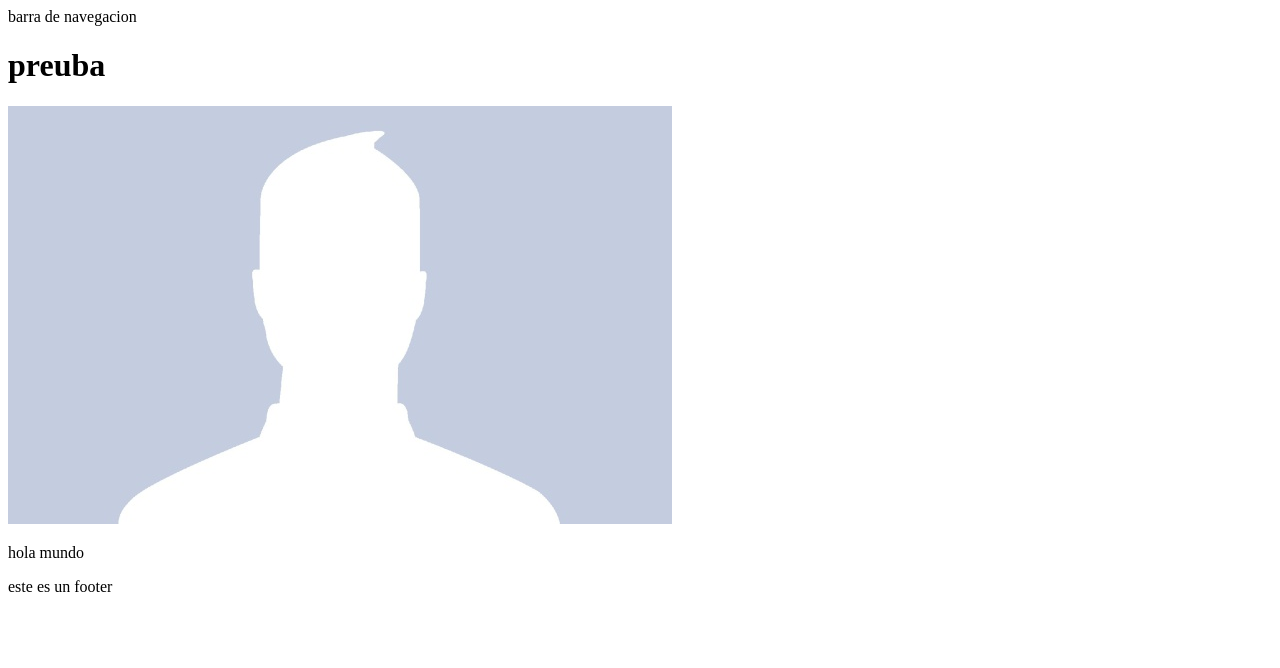
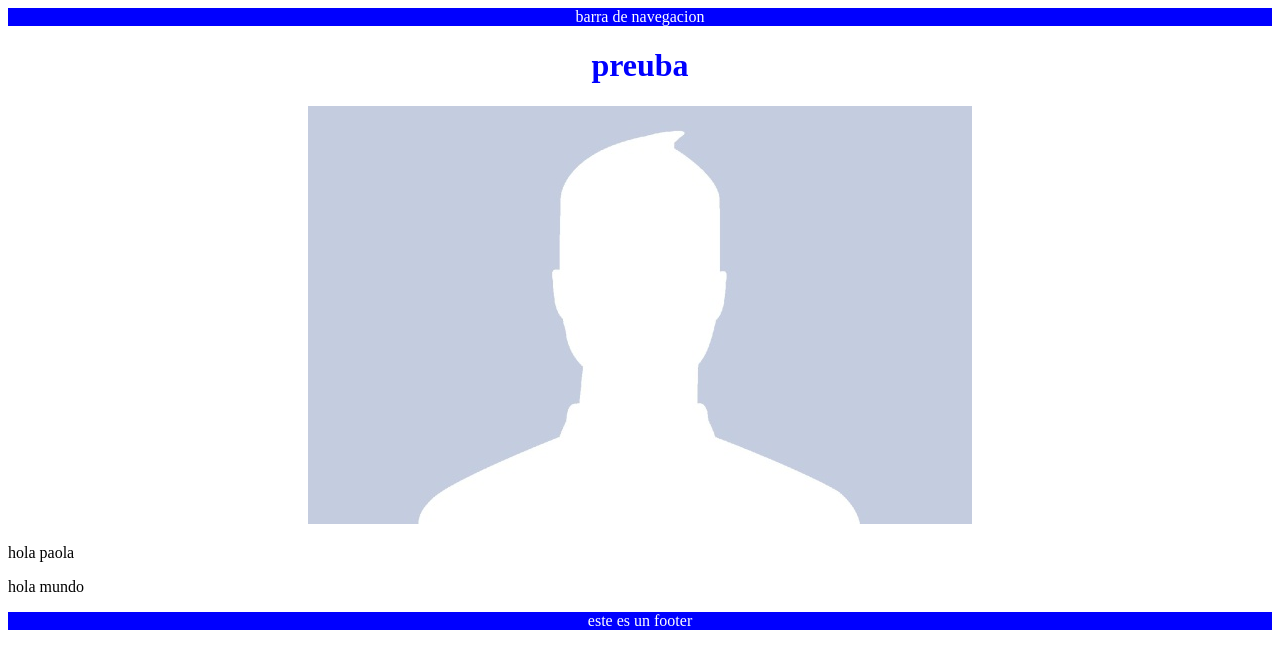
Before and after one commit to JuanpaViveros/repaso, a plain HTML site: page index.html in a window 1280 px wide. Drawn offline with Linux system fonts and the light colour scheme.

Commit message:
agregamos css

```diff
--- a/css/css.css
+++ b/css/css.css
@@ -0,0 +1,21 @@
+.nav1{
+    background-color: blue;
+    text-align: center;
+    color: white;
+}
+.footer1{
+    background-color: blue;
+    text-align: center;
+    color: white;
+}
+div{
+    flex: 1;
+}
+.imagen {
+    text-align: center;
+}
+
+.titulo{
+    color: blue;
+    text-align: center;
+}
--- a/index.html
+++ b/index.html
@@ -5,14 +5,18 @@
     <meta http-equiv="X-UA-Compatible" content="IE=edge">
     <meta name="viewport" content="width=device-width, initial-scale=1.0">
     <title>Document</title>
+    <link rel="stylesheet" href="css/css.css">
 </head>
 
 <body>
-    <nav>barra de navegacion</nav>
-    <div><h1>preuba</h1></div>
-    <div><img src="imagenes/1467646262_522853_1467646344_noticia_normal.jpg" alt=""></div>
-    <div><p>hola mundo</p></div>
-    <footer>este es un footer</footer>
+    <nav class="nav1">barra de navegacion</nav>
+    <div><h1 class="titulo">preuba</h1></div>
+    <div class="imagen"><img src="imagenes/1467646262_522853_1467646344_noticia_normal.jpg" alt=""></div>
+    <div class="conta">
+        <p>hola paola</p>
+        <p>hola mundo</p>
+    </div>
+    <footer class="footer1">este es un footer</footer>
 
 </body>
 </html>
```
